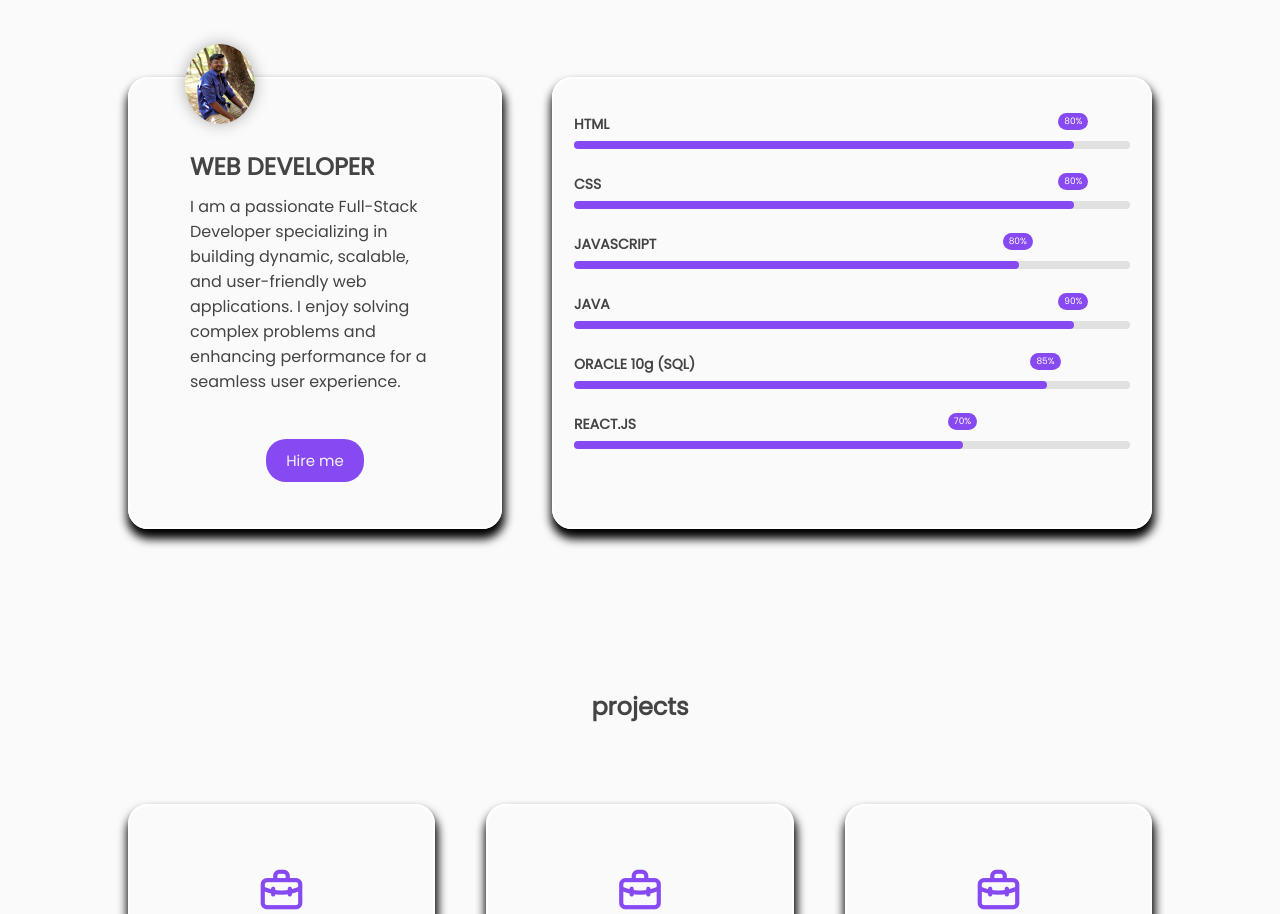
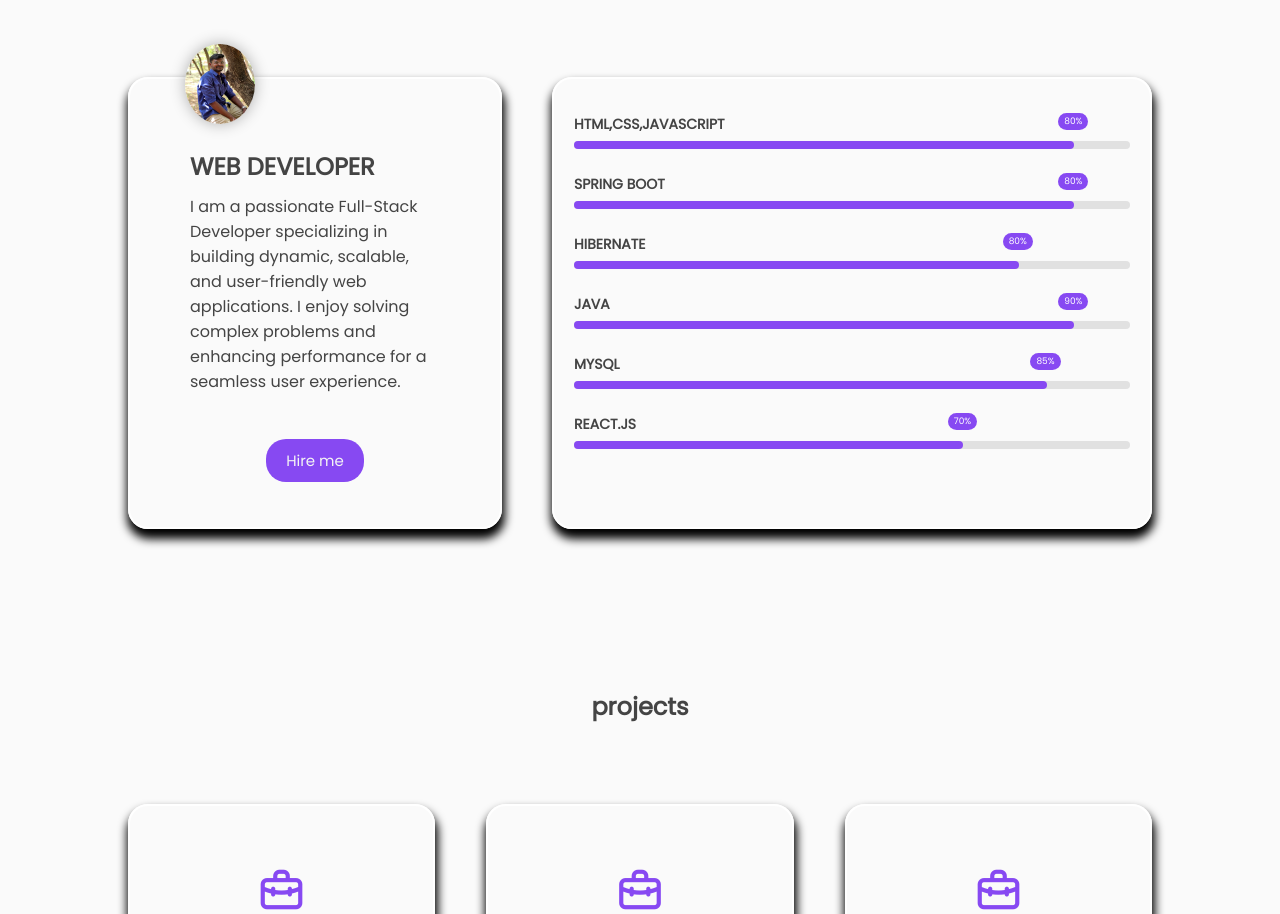
Before and after one commit to cretacoder/My_portfolio, a plain HTML site: page index.html in a window 1280 px wide. Shown: the part 918-1832 px from the top of the page. Drawn offline with nearby package versions, Linux system fonts and the light colour scheme; a web font is replaced by a local one.

Commit message:
change resume and add skills

```diff
--- a/index.html
+++ b/index.html
@@ -64,7 +64,7 @@
                     </div>
                     <div class="text-btn">
                         <button class="btn"><a  href="#Contact" >Hire Me</a></button>
-                        <button class="btn"> <a href="https://drive.google.com/file/d/1Fat1OM-mQRgn1Z2Yvs4ITuhw1E2IlOYo/view?usp=drive_link"> Download CV </a><i class="uil uil-file"></i></button>
+                        <button class="btn"> <a href="https://drive.google.com/file/d/1oj3UfgZDbR6YQng_NBm7ZUbnFApAR_F0/view?usp=sharing"> Download CV </a><i class="uil uil-file"></i></button>
                     </div>
                     <div class="social_icons">
                         <div class="icon_circle"></div>
@@ -100,7 +100,7 @@
                     </div>
                     <div class="skill">
                         <div class="skill-box">
-                            <span class="title">HTML</span>
+                            <span class="title">HTML,CSS,JAVASCRIPT</span>
                             <div class="skill-bar html">
                                 <span class="skill-per">
                                     <span class="tooltip">80%</span>
@@ -108,7 +108,7 @@
                             </div>
                         </div>
                         <div class="skill-box">
-                            <span class="title">CSS</span>
+                            <span class="title">SPRING BOOT</span>
                             <div class="skill-bar css">
                                 <span class="skill-per">
                                     <span class="tooltip">80%</span>
@@ -116,7 +116,7 @@
                             </div>
                         </div>
                         <div class="skill-box">
-                            <span class="title">JAVASCRIPT</span>
+                            <span class="title">HIBERNATE</span>
                             <div class="skill-bar ">
                                 <span class="skill-per JS">
                                     <span class="tooltip">80%</span>
@@ -124,7 +124,7 @@
                             </div>
                         </div>
                         <div class="skill-box">
-                            <span class="title">JAVA </span>
+                            <span class="title">JAVA</span>
                             <div class="skill-bar ">
                                 <span class="skill-per java">
                                     <span class="tooltip">90%</span>
@@ -132,7 +132,7 @@
                             </div>
                         </div>
                         <div class="skill-box">
-                            <span class="title">ORACLE 10g (SQL)</span>
+                            <span class="title">MYSQL</span>
                             <div class="skill-bar ">
                                 <span class="skill-per sql">
                                     <span class="tooltip">85%</span>
```
